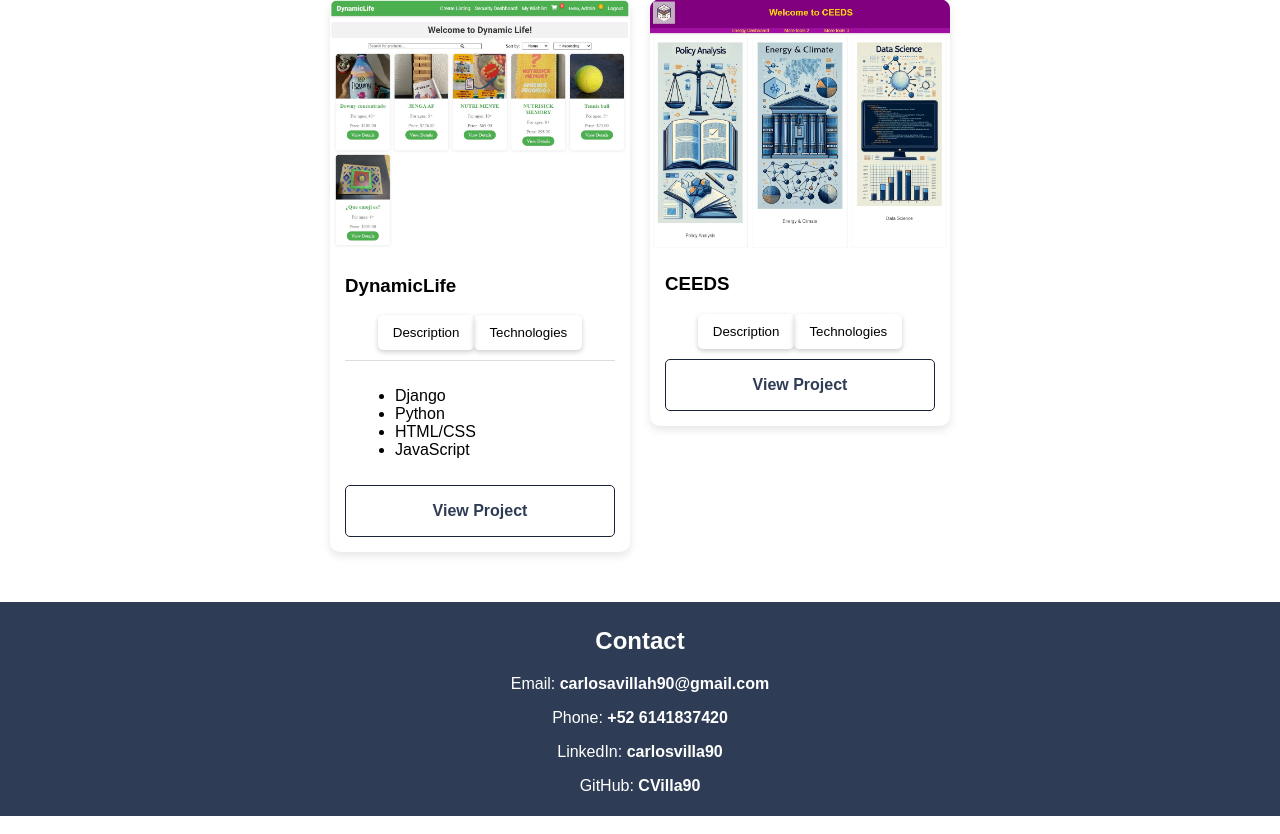
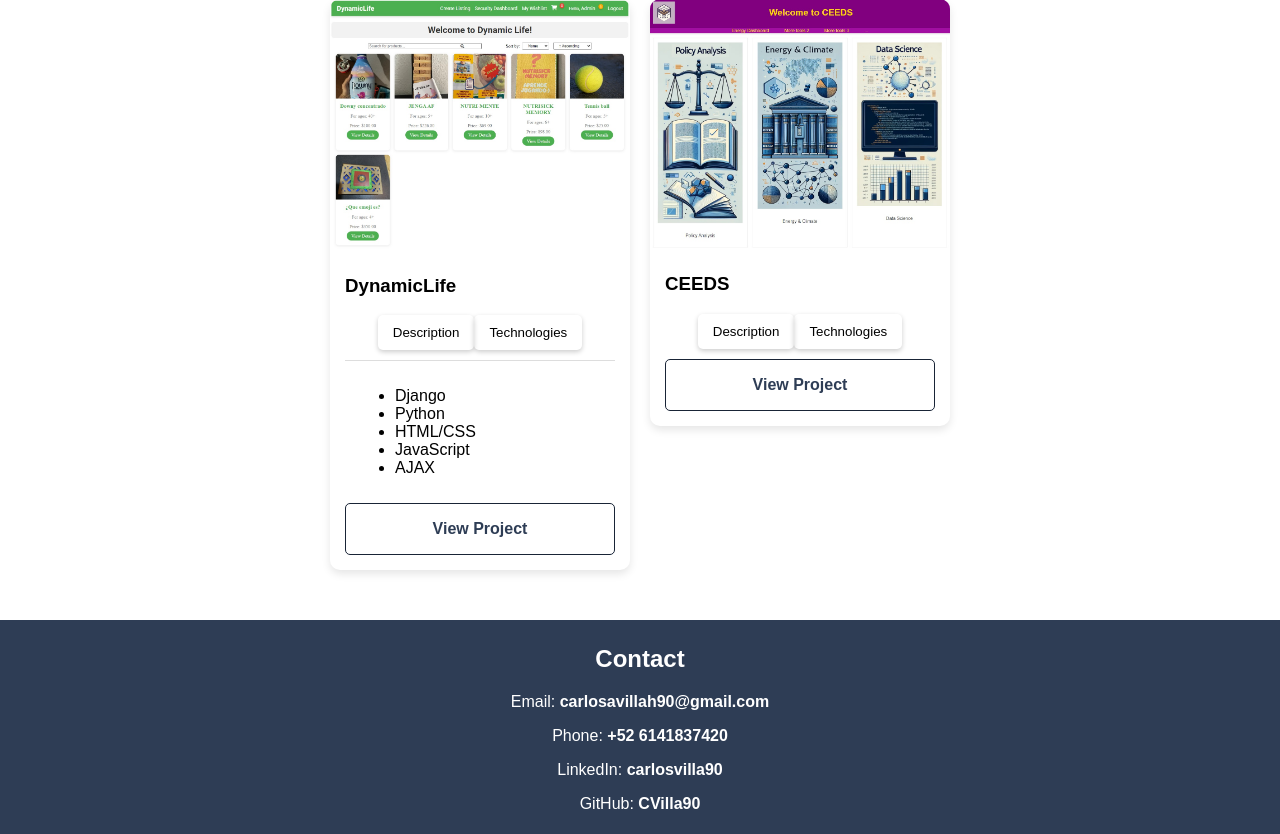
Before and after one commit to CVilla90/CodeFolio, a Django app: page / in a window 1280 px wide, after a click on "Technologies". Shown: the part 2029-2863 px from the top of the page. Run offline with Django 4.2, Linux system fonts and the light colour scheme.

Commit message:
Added AJAX to the list of technologies used in card1

```diff
--- a/DevShowcase/templates/DevShowcase/home.html
+++ b/DevShowcase/templates/DevShowcase/home.html
@@ -185,6 +185,7 @@
                         <li>Python</li>
                         <li>HTML/CSS</li>
                         <li>JavaScript</li>
+                        <li>AJAX</li>
                     </ul>
                 </div>
                 <a href="https://dynamiclife.cavilla.repl.co/" class="project-link1">View Project</a>
```
